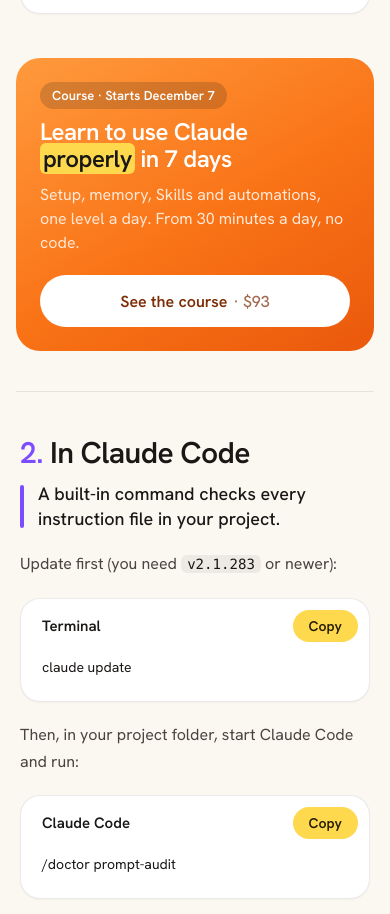
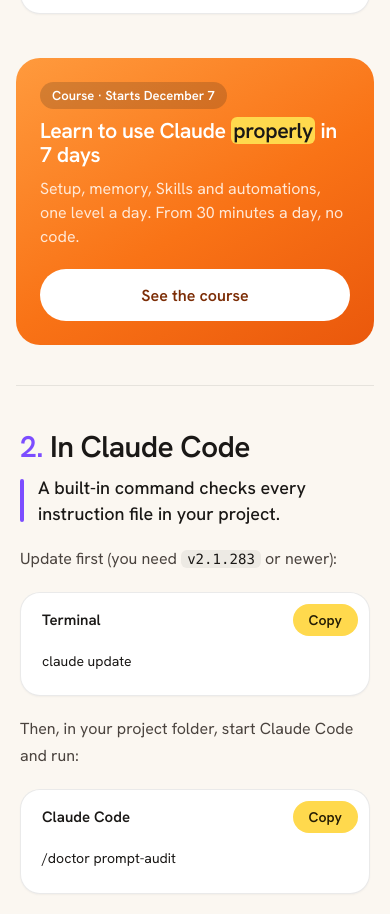
Before and after one commit to arseniypom/personal-site-v2, a Next.js app: page /prompt-audit in a window 390 px wide. Shown: the part 956-1870 px from the top of the page. Built offline with nearby package versions, Linux system fonts and the light colour scheme; no server answers.

Commit message:
Fix Prompt Audit course banner on mobile

```diff
--- a/app/prompt-audit/audit.module.css
+++ b/app/prompt-audit/audit.module.css
@@ -127,7 +127,6 @@
   display: inline-flex;
   align-items: center;
   justify-content: center;
-  gap: 6px;
   height: 52px;
   padding: 0 24px;
   border-radius: 999px;
@@ -138,9 +137,9 @@
   white-space: nowrap;
   transition: background-color .15s ease, color .15s ease;
 }
-.courseCta span { font-weight: 500; opacity: .7; }
 .courseCta:hover { background: #ffd94d; color: #241c04; }
 @media (max-width: 640px) {
   .course { grid-template-columns: 1fr; margin-bottom: 40px; padding: 24px; border-radius: 24px; }
+  .course h2 { font-size: clamp(1.0625rem, 5.5vw, 1.5rem); text-wrap: wrap; }
 }
 .toc { margin-top: 32px; }
--- a/app/prompt-audit/page.tsx
+++ b/app/prompt-audit/page.tsx
@@ -122,7 +122,7 @@ export default function PromptAuditPage() {
               <p>Setup, memory, Skills and automations, one level a day. From 30 minutes a day, no code.</p>
             </div>
             <a className={own.courseCta} href="/links/claude-7-days">
-              See the course <span>· $93</span>
+              See the course
             </a>
           </aside>
 
```
